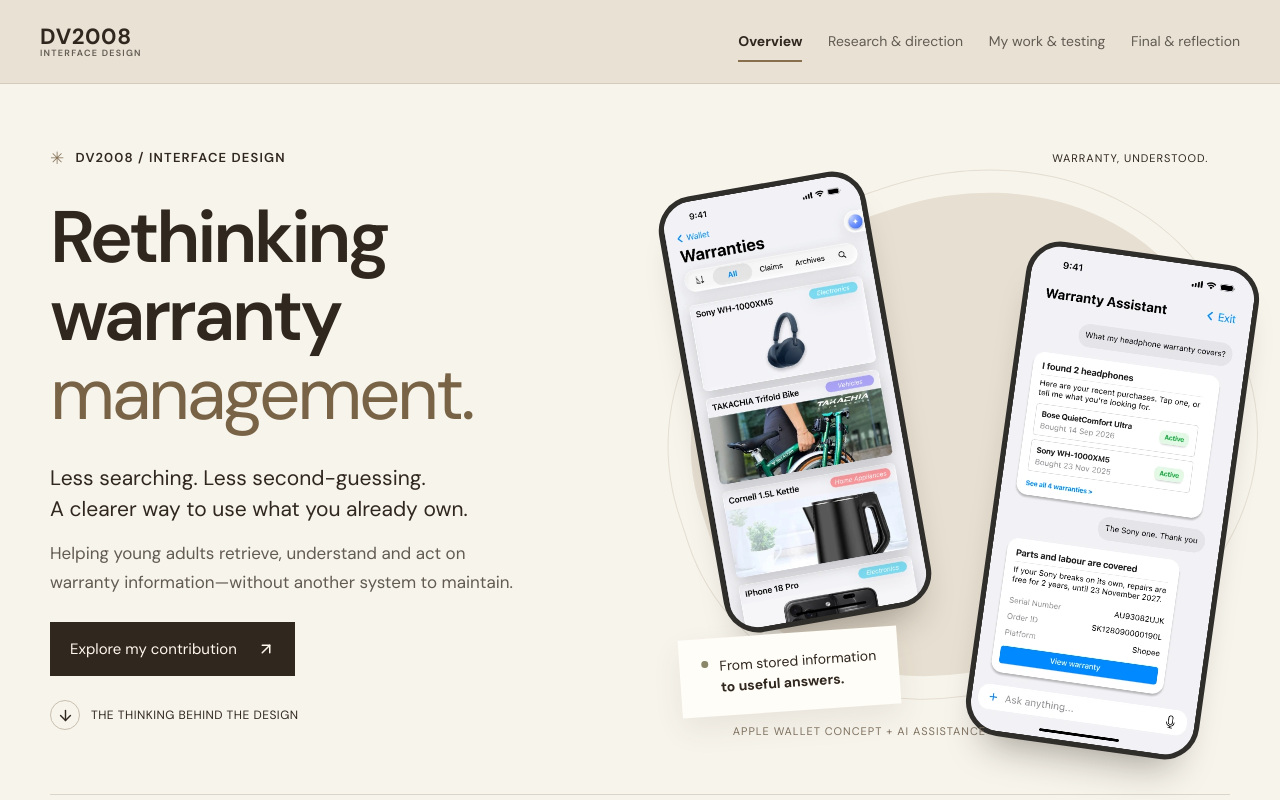
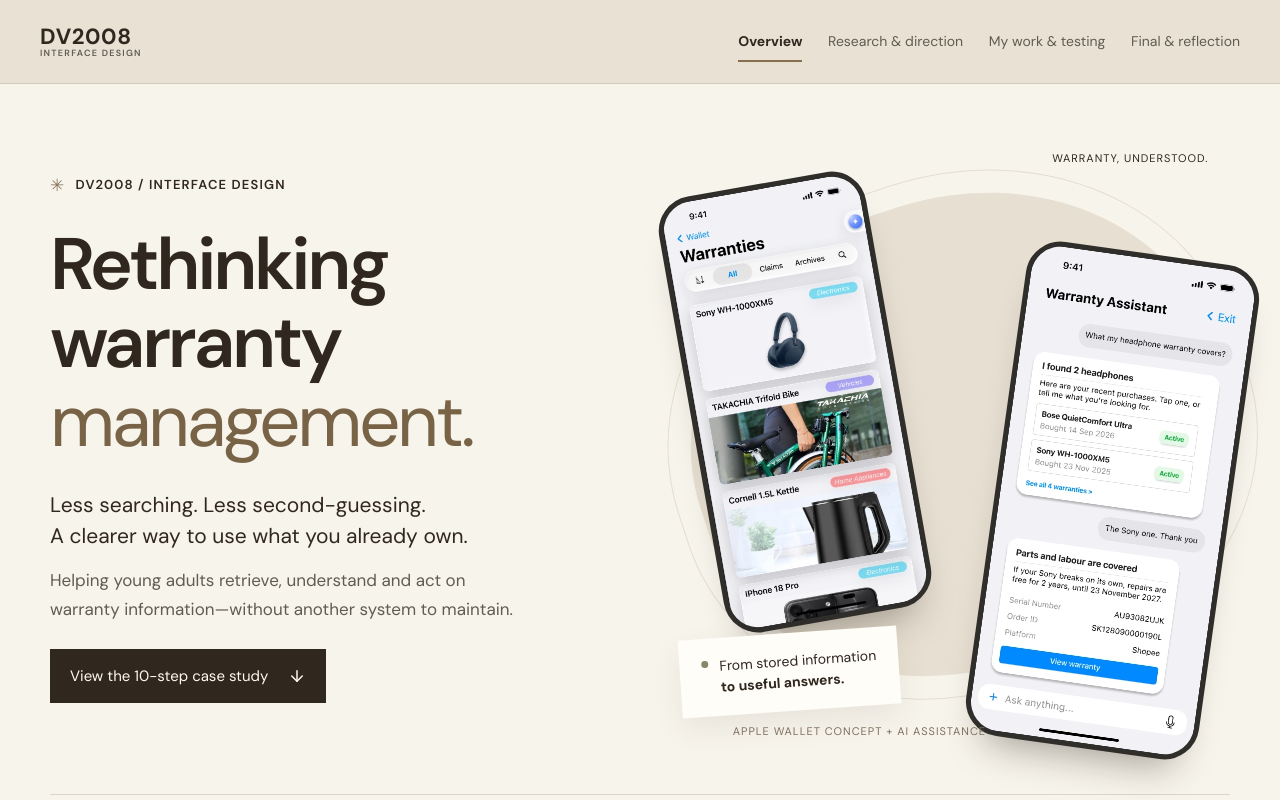
Before and after one commit to OswinJTC/DV2008---Individual, a React (Vite) app: page / in a window 1280 px wide. Shown: the top 800 px of the page. Built offline with nearby package versions, Linux system fonts and the light colour scheme.

Commit message:
Point the hero call to the case study path

```diff
--- a/src/pages.tsx
+++ b/src/pages.tsx
@@ -27,14 +27,8 @@ export function OverviewPage() {
             Helping young adults retrieve, understand and act on warranty
             information—without another system to maintain.
           </p>
-          <a href="#/contribution" className="primary-link">
-            Explore my contribution <ArrowUpRight size={18} />
-          </a>
-          <a className="scroll-note" href="#/research">
-            <span className="circle-arrow">
-              <ArrowDown size={17} />
-            </span>{" "}
-            THE THINKING BEHIND THE DESIGN
+          <a href="#case-map-title" className="primary-link">
+            View the 10-step case study <ArrowDown size={18} />
           </a>
         </div>
         <div className="hero-art">
--- a/src/styles.css
+++ b/src/styles.css
@@ -3530,6 +3530,9 @@ footer > a {
   padding-block: 58px 22px;
   border-top: 1px solid var(--line);
 }
+#case-map-title {
+  scroll-margin-top: 110px;
+}
 .case-map-heading {
   display: grid;
   grid-template-columns: 0.75fr 1.35fr 1fr;
```
